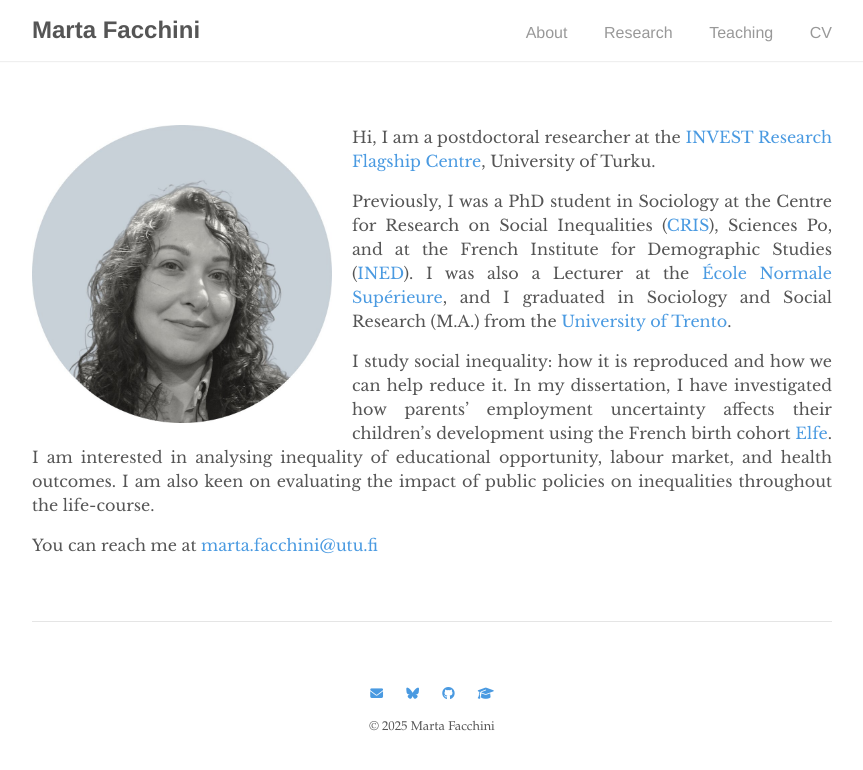
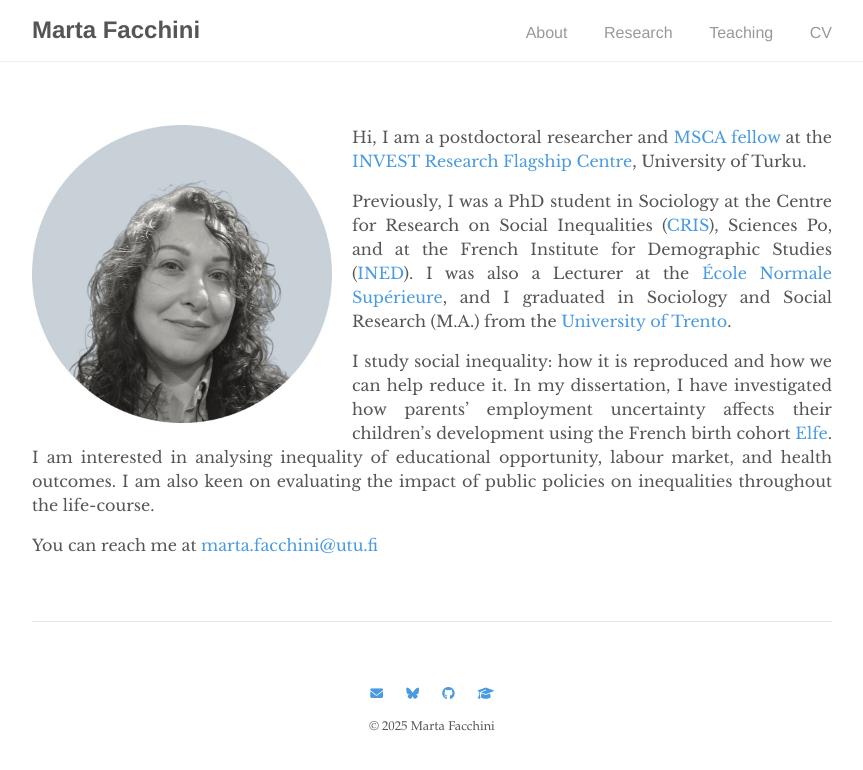
Before and after one commit to martafacchini/martafacchini.github.io, a Jekyll site: the page built from _pages/about.md, in a window 1280 px wide. Shown: the top 770 px of the page, without its empty margins (208-1071 px from the left). Built offline with Jekyll 4.4.1, drawn with Linux system fonts in a browser that asks for light colours; nearby versions of some CDN libraries.

Commit message:
Update about.md
MSCA

```diff
--- a/_pages/about.md
+++ b/_pages/about.md
@@ -9,7 +9,7 @@
 <img align="left" src="/assets/marta_facchini.jpg" alt="Photo of Marta Facchini" style="margin-right: 20px;width: 300px; height: auto;">
 
 
-Hi, I am a postdoctoral researcher at the [INVEST Research Flagship Centre](https://invest.utu.fi/), University of Turku.
+Hi, I am a postdoctoral researcher and [MSCA fellow](https://marie-sklodowska-curie-actions.ec.europa.eu/) at the [INVEST Research Flagship Centre](https://invest.utu.fi/), University of Turku.
 
 Previously, I was a PhD student in Sociology at the Centre for Research on Social Inequalities ([CRIS](https://www.sciencespo.fr/osc/en.html)), Sciences Po, and at the French Institute for Demographic Studies ([INED](https://www.ined.fr/en/)). I was also a Lecturer at the [École Normale Supérieure](https://www.ens.psl.eu/en), and I graduated in Sociology and Social Research (M.A.) from the [University of Trento](https://www.sociologia.unitn.it/en).
 
```
